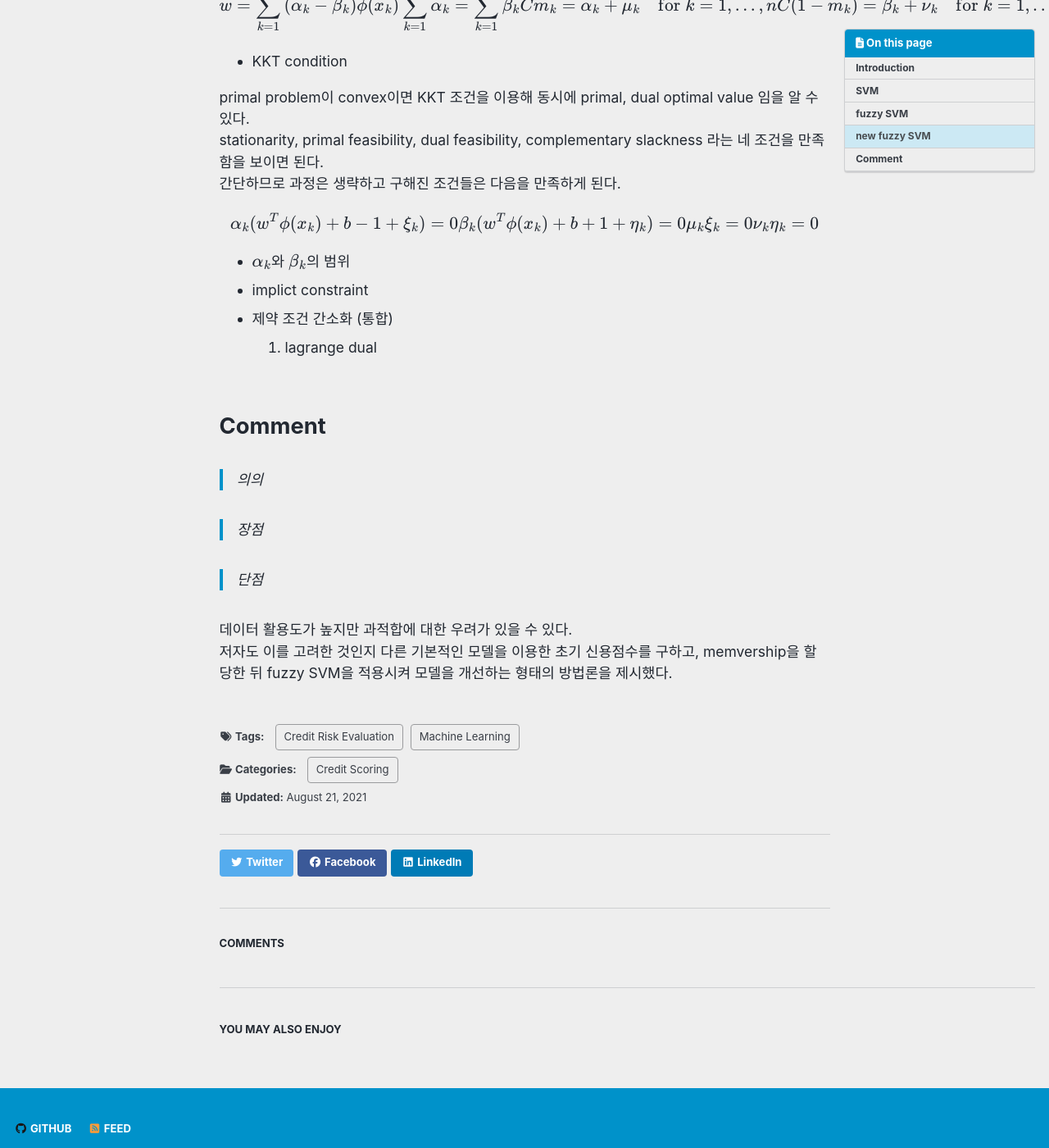
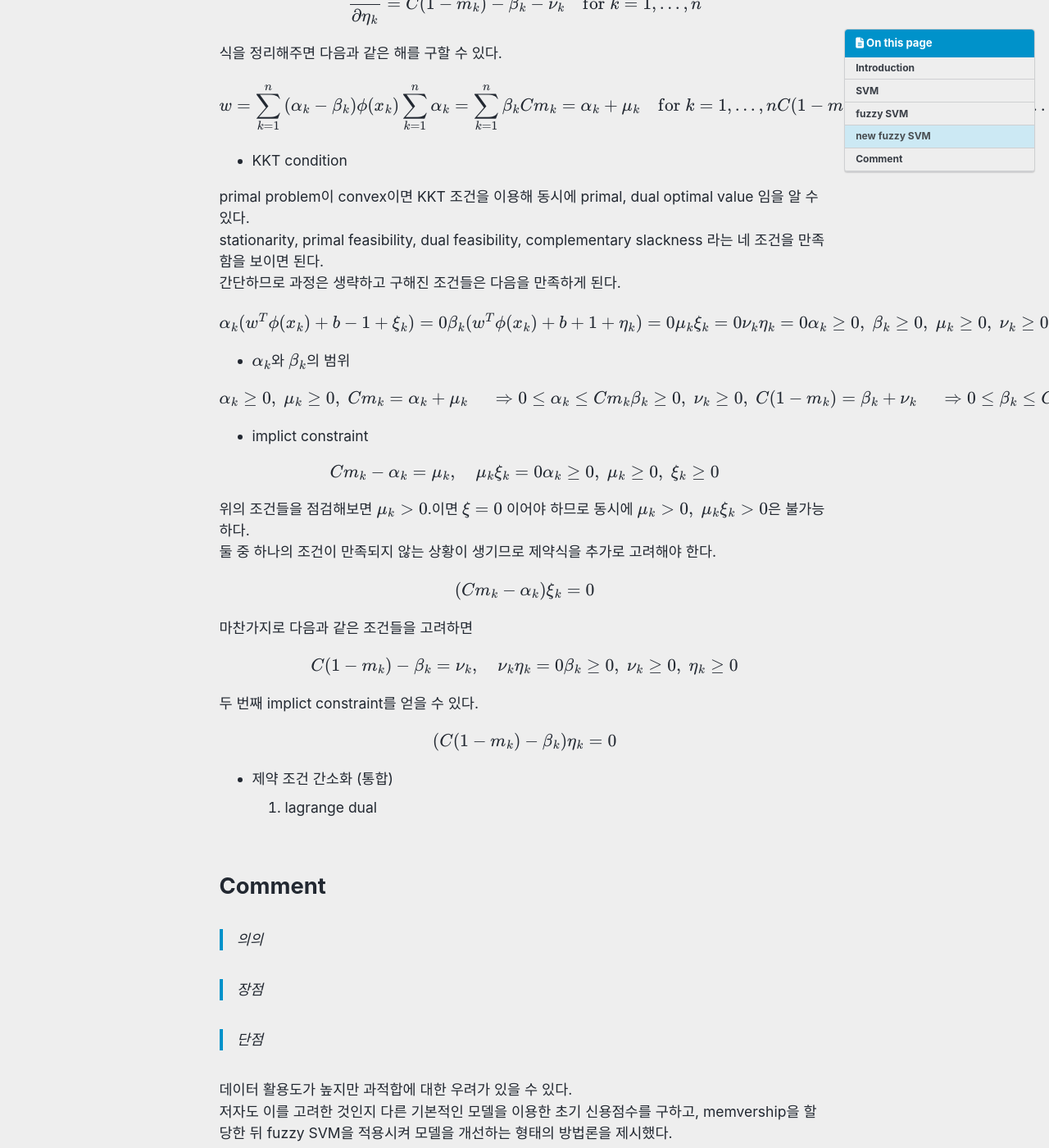
Before and after one commit to da-hyun-jeong/da-hyun-jeong.github.io, a Jekyll site: the page built from _posts/2021-07-11-test.md, in a window 1280 px wide and 1400 px high, scrolled down 5648 px. Shown: the whole window at 82% size. Built offline with Jekyll 4.4.1, drawn with Linux system fonts in a browser that asks for light colours; cached includes are drawn as plain includes; nearby versions of some CDN libraries; formulas are drawn with MathJax 3; comment, search, counter and statistics services are not loaded; some of the changed text lies outside the part shown.

Commit message:
Update 2021-07-11-test.md

```diff
--- a/_posts/2021-07-11-test.md
+++ b/_posts/2021-07-11-test.md
@@ -123,23 +123,22 @@ $$
 이상치 존재 가능성을 낮게 봐서 error term을 최소화하는데 집중하는 경우 large C를 사용하고, <br>
 이상치 존재 가능성을 크게 봐서 margin을 최대화하고 싶은 경우 small C를 사용한다.
 
-lagrange multiplie를 이용하여
-
+<br>
 
 > kernel SVM
 
 $\phi(x)$는 input vector를 고차원으로 mapping 해주는 함수이다. <br>
 그 차원에서 두 개의 class가 선형분리된다. <br>
-QP solution을 구하는 데 필요한 $\phi(x)$의 정확한 형태를 알기 어렵다.
-kernel SVM은 이를 해결하기 위해  facture space에서 내적 형태인 kernel function을 정의하고, 이 함수로 feature space에서 데이터를 선형으로 분리한다.
+실제로는 QP solution을 구하는 데 필요한 $\phi(x)$의 정확한 형태를 알기 어렵다. <br>
+kernel SVM은 이를 해결하기 위해 facture space에서 내적 형태인 kernel function을 정의하고, 이 함수로 feature space에서 데이터를 선형으로 분리한다. <br>
 따라서 $\phi(x)$를 몰라도 최적의 mapping 함수를 찾을 수 있다.
 
 $$
 K(x_i , x_j) = \phi(x_i)^T\phi(x_j)
 $$
 
-커널이 Mercer의 조건을 만족하면 위와 같은 형태의 $\phi(x)$가 존재한다.
-$\phi(x_i)^T\phi(x_j)$를 커널로 대체하고 최적화 문제를 풀어 w를 구한다.
+커널이 Mercer의 조건을 만족하면 위와 같은 형태의 $\phi(x)$가 존재한다. <br>
+$\phi(x_i)^T\phi(x_j)$를 커널로 대체하고 최적화 문제를 풀어 w를 구한다. <br>
 그리고 원래의 문제식에 넣으면 classifier를 얻을 수 있다.
 
 $$
@@ -181,15 +180,15 @@ $$
 
 기존에 제안되었던 fuzzy SVM 에서와 동일하게 이상치에 대해 낮은 membership을 주는 것은 동일하지만, 반대 class에 높은 membership을 가지는 관측치로 처리하자는 아이디어가 추가되었다. <br>
 이는 목적함수의 error term에 관측치 당 2개의 오류값이 기여하는 방식이 된다. <br>
-데이터를 최대한 활용하게 되므로 더 좋은 generalization abllity를 가질 것으로 기대할 수 잆다.
+데이터를 최대한 활용하게 되므로 더 좋은 generalization abllity를 가질 것으로 기대할 수 있다. <br>
 이전의 fuzzy SVM은 개체가 속한 class에 대한 방향, 일방향 가중치를 주었다는 의미에서 Unilateral-Weighted fuzzy SVM (U-FSVM) 이라고 하고, new fuzzy SVM은 양방향 가중치를 주었다는 의미에서 Bilateral-Weighted fuzzy SVM (B-FSVM) 이라고 한다.
 
 > Bilateral-Weighted fuzzy SVM
 
 신용평가에서 일반적으로 우수한 고객이나 그 반대로 분류하는 것은 불가능하다. <br>
-우수고객이 상황에 따라 나중에 채무불이행을 할 수도 있는 것이다.
+우수고객이 상황에 따라 나중에 채무불이행을 할 수도 있는 것이다. <br>
 이러한 직관을 기반으로 각 개체를 good / bad class로 나누긴 하지만 membership은 두 집단에 대한 membership을 각각 할당한다. <br>
-경제적인 의미로는 고객을 우수고객/잠재적 채무불이행 고객으로 취급한다는 것이다. <br>
+경제적인 의미로는 고객을 잠재적 우수고객/채무불이행 고객으로 취급한다는 것이다. <br>
 
 이 방법을 적용하면 데이터는 2n개로 늘어나게 된다.
 
@@ -214,6 +213,7 @@ $$
 
 추가된 데이터에 대한 제약식도 추가되었다. <br>
 
+<br>
 
 > Formulation
 
@@ -263,11 +263,42 @@ $$
 \alpha_k(w^T\phi(x_k)+b-1+\xi_k)=0 \\
 \beta_k(w^T\phi(x_k)+b+1+\eta_k)=0 \\
 \mu_k\xi_k=0 \\
-\nu_k\eta_k=0
+\nu_k\eta_k=0 \\
+\alpha_k \geq0, \; \beta_k \geq0, \; \mu_k \geq0, \; \nu_k \geq0, \; \xi_k \geq0, \; \eta_k \geq0
+
+
 $$
 
 - $\alpha_k$와 $\beta_k$의 범위
+
+$$
+\alpha_k \geq0, \; \mu_k \geq0, \; Cm_k=\alpha_k+\mu_k\quad \; \Rightarrow 0 \leq \alpha_k \leq Cm_k \\
+\beta_k \geq0, \; \nu_k \geq0, \; C(1-m_k)=\beta_k+\nu_k\quad \; \Rightarrow 0 \leq \beta_k \leq C(1-m_k)
+$$
+
 - implict constraint
+
+$$
+Cm_k-\alpha_k=\mu_k, \quad  \mu_k\xi_k=0 \\
+\alpha_k \geq0, \; \mu_k \geq0, \; \xi_k \geq0
+$$
+
+위의 조건들을 점검해보면  $\mu_k>0$.이면 $\xi=0$ 이어야 하므로 동시에 $\mu_k>0 ,\;\mu_k\xi_k>0$은 불가능하다. <br>
+둘 중 하나의 조건이 만족되지 않는 상황이 생기므로 제약식을 추가로 고려해야 한다.
+
+$$ (Cm_k-\alpha_k)\xi_k=0 $$
+
+마찬가지로 다음과 같은 조건들을 고려하면
+
+$$
+C(1-m_k)-\beta_k=\nu_k, \quad  \nu_k\eta_k=0 \\
+\beta_k \geq0, \; \nu_k \geq0, \; \eta_k \geq0
+$$
+
+두 번째 implict constraint를 얻을 수 있다.
+
+$$ (C(1-m_k)-\beta_k)\eta_k=0  $$
+
 - 제약 조건 간소화 (통합)
 1. lagrange dual
 
```
Also changed, not shown: other parts of _posts/2021-07-11-test.md (+1 -1 lines).
